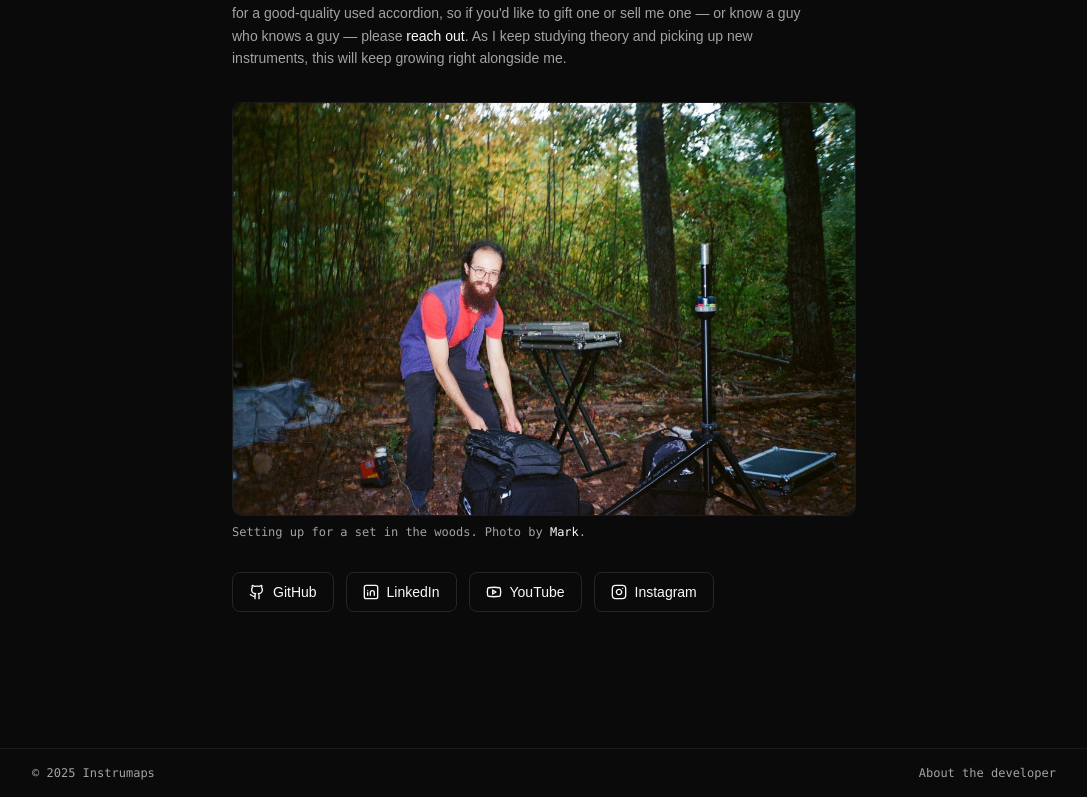
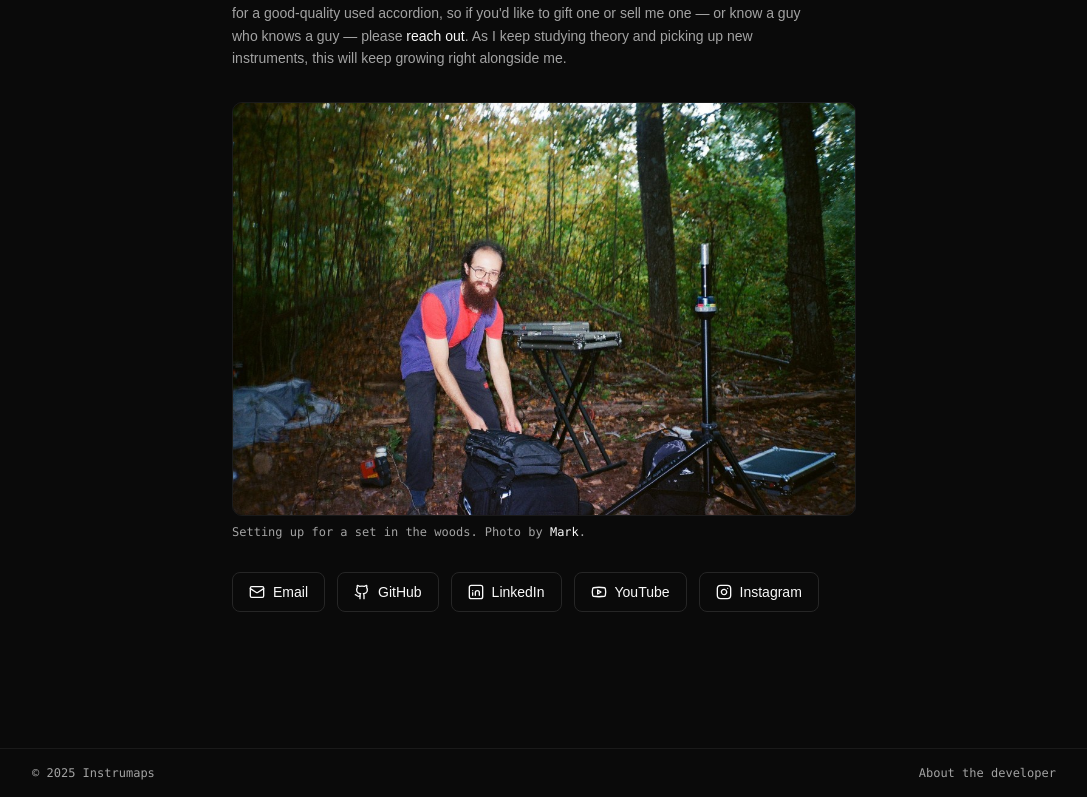
Before and after one commit to webdev-dave/build_synth_01, a Next.js app: page /about in a window 1280 px wide. Shown: the part 367-1164 px from the top of the page, without its empty margins (96-1183 px from the left). Built offline with nearby package versions, Linux system fonts and the light colour scheme.

Commit message:
feat: about page reach-out scroll and email button
- Link "reach out" to #reach-out anchor with scroll offset for sticky nav
- Add Email button alongside social links in the reach-out section

```diff
--- a/src/app/about/page.tsx
+++ b/src/app/about/page.tsx
@@ -1,9 +1,9 @@
 import type { Metadata } from "next";
 import Image from "next/image";
-import Link from "next/link";
 import {
   Github,
   Instagram,
+  Mail,
   Youtube,
   createLucideIcon,
   type LucideIcon,
@@ -31,6 +31,8 @@ export const metadata: Metadata = {
 };
 
 export default function AboutPage() {
+  const mailto = `mailto:${AUTHOR.email}?subject=${encodeURIComponent("Instrumaps")}`;
+
   return (
     <main className="min-h-[calc(100vh-3rem)] bg-background text-foreground">
       <div className="mx-auto max-w-2xl px-4 py-10 sm:px-6">
@@ -81,12 +83,12 @@ export default function AboutPage() {
               on the list. I&apos;m on the hunt for a good-quality used
               accordion, so if you&apos;d like to gift one or sell me one — or
               know a guy who knows a guy — please{" "}
-              <Link
-                href="/contact"
+              <a
+                href="#reach-out"
                 className="text-foreground underline-offset-4 hover:underline"
               >
                 reach out
-              </Link>
+              </a>
               . As I keep studying theory and picking up new instruments, this
               will keep growing right alongside me.
             </p>
@@ -116,7 +118,18 @@ export default function AboutPage() {
           </figcaption>
         </figure>
 
-        <div className="mt-8 flex flex-wrap items-center gap-3">
+        <section
+          id="reach-out"
+          aria-label="Reach out"
+          className="mt-8 scroll-mt-20"
+        >
+          <div className="flex flex-wrap items-center gap-3">
+            <Button asChild variant="outline">
+              <a href={mailto}>
+                <Mail />
+                Email
+              </a>
+            </Button>
             <Button asChild variant="outline">
               <a
                 href={AUTHOR.github.href}
@@ -158,6 +171,7 @@ export default function AboutPage() {
               </a>
             </Button>
           </div>
+        </section>
       </div>
     </main>
   );
```
Lines whose indentation alone changed are shown as unchanged.
